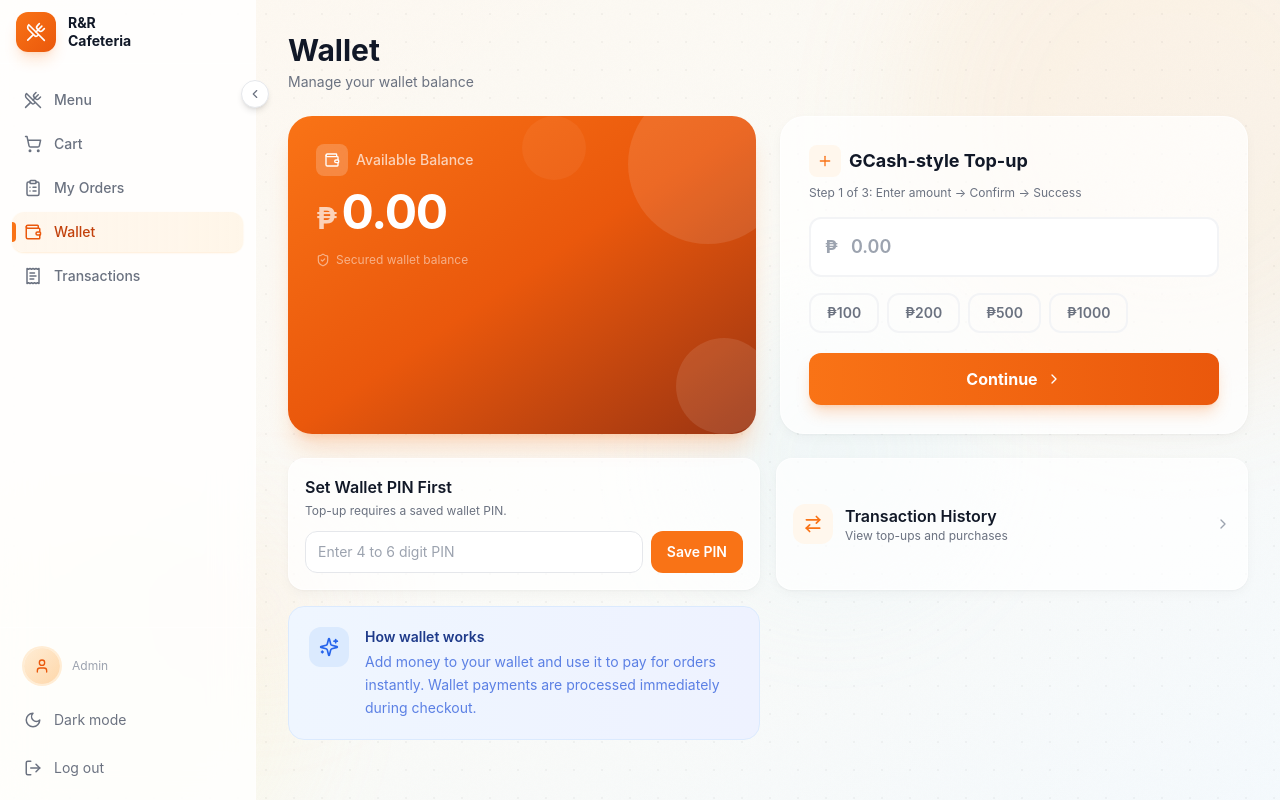
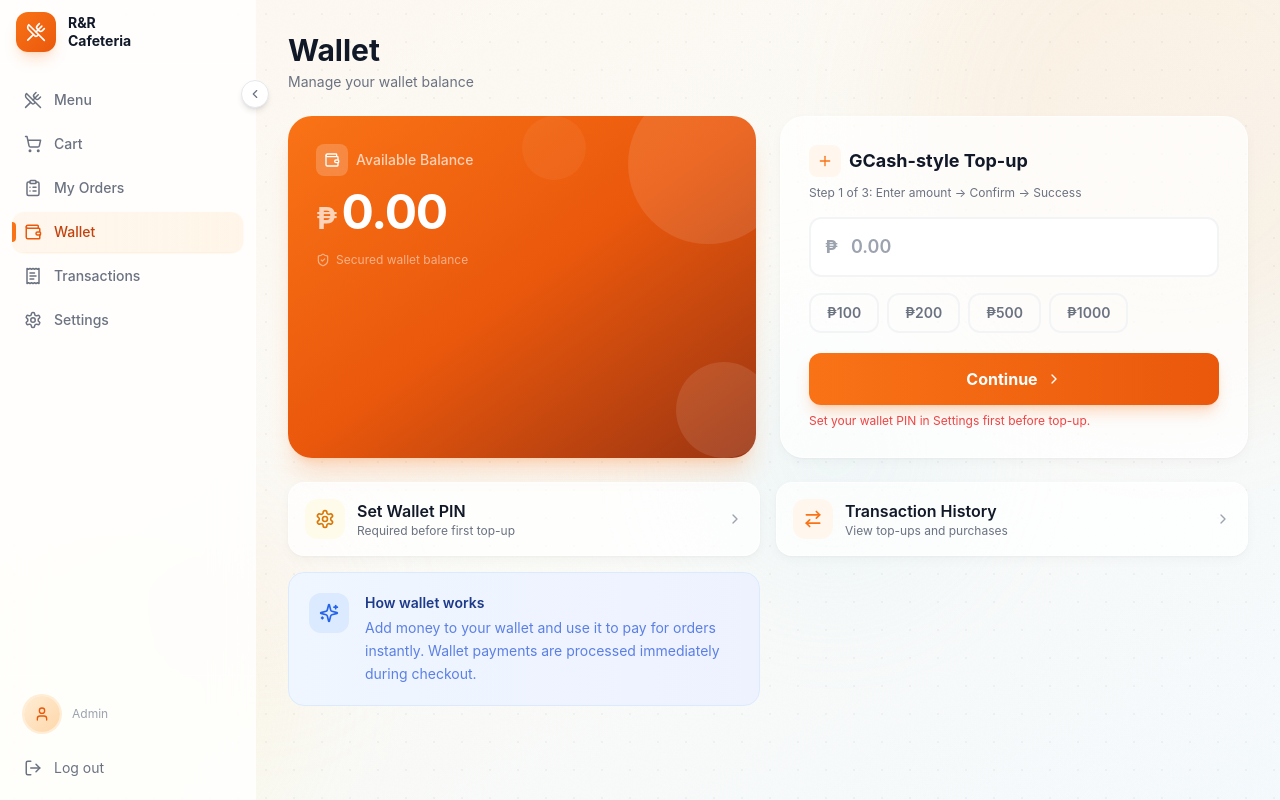
Before and after one commit to DeathKnell837/Canteen-Management, a React (Vite) app in the folder frontend/: page /wallet in a window 1280 px wide. Built offline with nearby package versions, Linux system fonts and the light colour scheme; no server answers; sample sign-in values are in the browser's storage.

Commit message:
feat: add settings page for dark mode and wallet pin management

```diff
--- a/frontend/src/App.jsx
+++ b/frontend/src/App.jsx
@@ -9,6 +9,7 @@ import Cart from './pages/customer/Cart';
 import Orders from './pages/customer/Orders';
 import Wallet from './pages/customer/Wallet';
 import Transactions from './pages/customer/Transactions';
+import Settings from './pages/Settings';
 import Dashboard from './pages/admin/Dashboard';
 import MenuManagement from './pages/admin/MenuManagement';
 import OrderManagement from './pages/admin/OrderManagement';
@@ -32,6 +33,7 @@ export default function App() {
           <Route path="/orders" element={<Orders />} />
           <Route path="/wallet" element={<Wallet />} />
           <Route path="/transactions" element={<Transactions />} />
+          <Route path="/settings" element={<Settings />} />
         </Route>
       </Route>
 
--- a/frontend/src/components/Sidebar.jsx
+++ b/frontend/src/components/Sidebar.jsx
@@ -1,7 +1,6 @@
 import { NavLink, useNavigate } from 'react-router-dom';
 import { useAuth } from '../context/AuthContext';
 import { useCart } from '../context/CartContext';
-import { useTheme } from '../context/ThemeContext';
 import {
   UtensilsCrossed,
   ShoppingCart,
@@ -16,10 +15,9 @@ import {
   ChevronRight,
   Menu,
   X,
-  Sun,
-  Moon,
   BarChart3,
   ReceiptText,
+  Settings,
 } from 'lucide-react';
 import { useState, useEffect } from 'react';
 
@@ -29,6 +27,7 @@ const customerNav = [
   { to: '/orders', label: 'My Orders', icon: ClipboardList },
   { to: '/wallet', label: 'Wallet', icon: Wallet },
   { to: '/transactions', label: 'Transactions', icon: ReceiptText },
+  { to: '/settings', label: 'Settings', icon: Settings },
 ];
 
 const adminNav = [
@@ -37,12 +36,12 @@ const adminNav = [
   { to: '/admin/orders', label: 'Orders', icon: ClipboardList },
   { to: '/admin/inventory', label: 'Inventory', icon: Package },
   { to: '/admin/reports', label: 'Reports', icon: BarChart3 },
+  { to: '/settings', label: 'Settings', icon: Settings },
 ];
 
 export default function Sidebar() {
   const { user, logout } = useAuth();
   const { itemCount } = useCart();
-  const { dark, toggle } = useTheme();
   const navigate = useNavigate();
   const [collapsed, setCollapsed] = useState(false);
   const [mobileOpen, setMobileOpen] = useState(false);
@@ -136,16 +135,6 @@ export default function Sidebar() {
               </div>
             </div>
           )}
-          {/* Dark mode toggle */}
-          <button
-            onClick={toggle}
-            className={`flex items-center gap-3 w-full rounded-xl text-sm text-gray-500 dark:text-gray-400 hover:bg-gray-100 dark:hover:bg-white/5 hover:text-gray-900 dark:hover:text-gray-200 transition-all duration-200 ${
-              collapsed ? 'justify-center py-2.5' : 'px-3 py-2.5'
-            }`}
-          >
-            {dark ? <Sun className="w-[18px] h-[18px] shrink-0" /> : <Moon className="w-[18px] h-[18px] shrink-0" />}
-            {!collapsed && (dark ? 'Light mode' : 'Dark mode')}
-          </button>
           <button
             onClick={handleLogout}
             className={`flex items-center gap-3 w-full rounded-xl text-sm text-gray-500 dark:text-gray-400 hover:bg-red-50 dark:hover:bg-red-900/20 hover:text-red-600 transition-all duration-200 ${
--- /dev/null
+++ b/frontend/src/pages/Settings.jsx
@@ -0,0 +1,127 @@
+import { useEffect, useState } from 'react';
+import { Moon, Sun, Shield, KeyRound } from 'lucide-react';
+import { useTheme } from '../context/ThemeContext';
+import { useAuth } from '../context/AuthContext';
+import api from '../api/axios';
+import toast from 'react-hot-toast';
+
+export default function Settings() {
+  const { dark, toggle } = useTheme();
+  const { user } = useAuth();
+  const [hasPin, setHasPin] = useState(false);
+  const [pin, setPin] = useState('');
+  const [confirmPin, setConfirmPin] = useState('');
+  const [saving, setSaving] = useState(false);
+
+  const isCustomer = user?.role === 'CUSTOMER';
+
+  useEffect(() => {
+    if (!isCustomer) return;
+
+    const load = async () => {
+      try {
+        const res = await api.get('/payments/wallet/pin/status');
+        setHasPin(!!res.data?.data?.hasPin);
+      } catch {
+        // ignore status loading errors here
+      }
+    };
+
+    load();
+  }, [isCustomer]);
+
+  const handleSavePin = async (e) => {
+    e.preventDefault();
+
+    if (!/^[0-9]{4,6}$/.test(pin)) {
+      toast.error('PIN must be 4 to 6 digits');
+      return;
+    }
+
+    if (pin !== confirmPin) {
+      toast.error('PIN confirmation does not match');
+      return;
+    }
+
+    setSaving(true);
+    try {
+      await api.post('/payments/wallet/pin', { pin });
+      toast.success(hasPin ? 'Wallet PIN updated' : 'Wallet PIN set');
+      setHasPin(true);
+      setPin('');
+      setConfirmPin('');
+    } catch (err) {
+      toast.error(err.response?.data?.error?.message || 'Failed to save wallet PIN');
+    } finally {
+      setSaving(false);
+    }
+  };
+
+  return (
+    <div>
+      <div className="mb-6">
+        <h1 className="text-2xl sm:text-3xl font-bold text-gray-900 dark:text-white">Settings</h1>
+        <p className="text-gray-500 dark:text-gray-400 text-sm mt-1">Manage your preferences and account security</p>
+      </div>
+
+      <div className="grid grid-cols-1 lg:grid-cols-2 gap-6">
+        <div className="card-glass rounded-2xl p-5">
+          <h2 className="font-bold text-gray-900 dark:text-white text-lg mb-4 flex items-center gap-2">
+            <Shield className="w-5 h-5 text-brand-500" />
+            Appearance
+          </h2>
+          <div className="flex items-center justify-between">
+            <div>
+              <p className="text-sm font-semibold text-gray-900 dark:text-white">Theme</p>
+              <p className="text-xs text-gray-500 dark:text-gray-400">Switch between light and dark mode</p>
+            </div>
+            <button
+              onClick={toggle}
+              className="inline-flex items-center gap-2 px-4 py-2 rounded-xl border border-gray-200 dark:border-gray-700 hover:bg-gray-50 dark:hover:bg-gray-800 text-sm font-semibold text-gray-700 dark:text-gray-300"
+            >
+              {dark ? <Sun className="w-4 h-4" /> : <Moon className="w-4 h-4" />}
+              {dark ? 'Light mode' : 'Dark mode'}
+            </button>
+          </div>
+        </div>
+
+        {isCustomer && (
+          <form onSubmit={handleSavePin} className="card-glass rounded-2xl p-5">
+            <h2 className="font-bold text-gray-900 dark:text-white text-lg mb-4 flex items-center gap-2">
+              <KeyRound className="w-5 h-5 text-brand-500" />
+              Wallet PIN
+            </h2>
+            <p className="text-xs text-gray-500 dark:text-gray-400 mb-3">
+              {hasPin ? 'Your wallet PIN is set. You can update it below.' : 'Set your wallet PIN to secure wallet top-ups.'}
+            </p>
+            <div className="space-y-3">
+              <input
+                type="password"
+                value={pin}
+                onChange={(e) => setPin(e.target.value)}
+                placeholder="New PIN (4 to 6 digits)"
+                maxLength={6}
+                className="w-full px-3 py-2.5 border border-gray-200 dark:border-gray-700 rounded-xl text-sm bg-white dark:bg-gray-800 dark:text-white"
+              />
+              <input
+                type="password"
+                value={confirmPin}
+                onChange={(e) => setConfirmPin(e.target.value)}
+                placeholder="Confirm PIN"
+                maxLength={6}
+                className="w-full px-3 py-2.5 border border-gray-200 dark:border-gray-700 rounded-xl text-sm bg-white dark:bg-gray-800 dark:text-white"
+              />
+            </div>
+            <button
+              type="submit"
+              disabled={saving}
+              className="mt-4 px-4 py-2.5 rounded-xl bg-brand-500 text-white text-sm font-semibold hover:bg-brand-600 disabled:opacity-50"
+            >
+              {saving ? 'Saving...' : hasPin ? 'Update PIN' : 'Set PIN'}
+            </button>
+          </form>
+        )}
+      </div>
+    </div>
+  );
+}
--- a/frontend/src/pages/customer/Wallet.jsx
+++ b/frontend/src/pages/customer/Wallet.jsx
@@ -1,6 +1,6 @@
 import { useState, useEffect } from 'react';
 import { Link } from 'react-router-dom';
-import { Wallet as WalletIcon, Plus, Sparkles, ShieldCheck, CheckCircle2, ArrowRightLeft, ChevronRight } from 'lucide-react';
+import { Wallet as WalletIcon, Plus, Sparkles, ShieldCheck, CheckCircle2, ArrowRightLeft, ChevronRight, Settings } from 'lucide-react';
 import api from '../../api/axios';
 import toast from 'react-hot-toast';
 
@@ -12,7 +12,6 @@ export default function Wallet() {
   const [flowStep, setFlowStep] = useState(1);
   const [lastTopup, setLastTopup] = useState(0);
   const [securityPin, setSecurityPin] = useState('');
-  const [newPin, setNewPin] = useState('');
   const [hasPin, setHasPin] = useState(false);
 
   const loadBalance = async () => {
@@ -75,23 +74,6 @@ export default function Wallet() {
   };
 
   const quickAmounts = [100, 200, 500, 1000];
-
-  const handleSetPin = async (e) => {
-    e.preventDefault();
-    if (!/^[0-9]{4,6}$/.test(newPin)) {
-      toast.error('PIN must be 4 to 6 digits');
-      return;
-    }
-
-    try {
-      await api.post('/payments/wallet/pin', { pin: newPin });
-      toast.success(hasPin ? 'Wallet PIN updated' : 'Wallet PIN set');
-      setHasPin(true);
-      setNewPin('');
-    } catch (err) {
-      toast.error(err.response?.data?.error?.message || 'Failed to set wallet PIN');
-    }
-  };
 
   return (
     <div>
@@ -172,11 +154,15 @@ export default function Wallet() {
               </div>
               <button
                 type="submit"
+                disabled={!hasPin}
                 className="w-full py-3.5 bg-gradient-to-r from-brand-500 to-brand-600 text-white rounded-xl font-bold hover:from-brand-600 hover:to-brand-700 transition-all shadow-lg shadow-brand-500/25 hover:shadow-xl active:scale-[0.98] flex items-center justify-center gap-2"
               >
                 Continue
                 <ChevronRight className="w-4 h-4" />
               </button>
+              {!hasPin && (
+                <p className="text-xs text-red-500 mt-2">Set your wallet PIN in Settings first before top-up.</p>
+              )}
             </form>
           )}
 
@@ -238,23 +224,41 @@ export default function Wallet() {
       </div>
 
       <div className="mt-6 grid grid-cols-1 md:grid-cols-2 gap-4">
-        <form onSubmit={handleSetPin} className="card-glass rounded-2xl p-4">
-          <p className="font-semibold text-gray-900 dark:text-white">{hasPin ? 'Update Wallet PIN' : 'Set Wallet PIN First'}</p>
-          <p className="text-xs text-gray-500 dark:text-gray-400 mt-1">Top-up requires a saved wallet PIN.</p>
-          <div className="mt-3 flex gap-2">
-            <input
-              type="password"
-              value={newPin}
-              onChange={(e) => setNewPin(e.target.value)}
-              placeholder="Enter 4 to 6 digit PIN"
-              maxLength={6}
-              className="flex-1 px-3 py-2.5 border border-gray-200 dark:border-gray-700 rounded-xl text-sm bg-white dark:bg-gray-800 dark:text-white"
-            />
-            <button type="submit" className="px-4 py-2.5 rounded-xl bg-brand-500 text-white text-sm font-semibold hover:bg-brand-600">
-              Save PIN
-            </button>
-          </div>
-        </form>
+        {hasPin && (
+          <Link
+            to="/settings"
+            className="card-glass rounded-2xl p-4 flex items-center justify-between hover:shadow-md transition-all"
+          >
+            <div className="flex items-center gap-3">
+              <div className="w-10 h-10 rounded-xl bg-brand-50 dark:bg-brand-900/30 flex items-center justify-center">
+                <Settings className="w-5 h-5 text-brand-500" />
+              </div>
+              <div>
+                <p className="font-semibold text-gray-900 dark:text-white">Manage Wallet PIN</p>
+                <p className="text-xs text-gray-500 dark:text-gray-400">Wallet PIN settings moved to Settings page</p>
+              </div>
+            </div>
+            <ChevronRight className="w-4 h-4 text-gray-400" />
+          </Link>
+        )}
+
+        {!hasPin && (
+          <Link
+            to="/settings"
+            className="card-glass rounded-2xl p-4 flex items-center justify-between hover:shadow-md transition-all"
+          >
+            <div className="flex items-center gap-3">
+              <div className="w-10 h-10 rounded-xl bg-amber-50 dark:bg-amber-900/30 flex items-center justify-center">
+                <Settings className="w-5 h-5 text-amber-600" />
+              </div>
+              <div>
+                <p className="font-semibold text-gray-900 dark:text-white">Set Wallet PIN</p>
+                <p className="text-xs text-gray-500 dark:text-gray-400">Required before first top-up</p>
+              </div>
+            </div>
+            <ChevronRight className="w-4 h-4 text-gray-400" />
+          </Link>
+        )}
 
         <Link
           to="/transactions"
```
